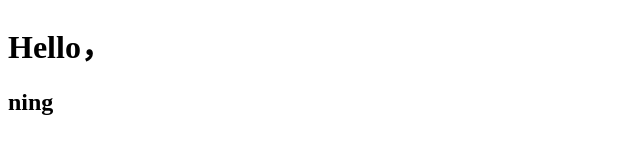
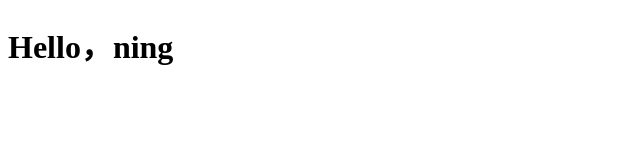
Before and after one commit to ning0523/ning.github.io, a plain HTML site: page index.html in a window 1280 px wide. Shown: the whole page, without its empty margins (0-640 px from the left). Drawn offline with Linux system fonts and the light colour scheme.

Commit message:
Update index.html

```diff
--- a/index.html
+++ b/index.html
@@ -7,8 +7,6 @@
   <title>hello ning</title>
 </head>
 <body>
-  <h1>Hello，</h1>
-
-  <h2>ning</h2>
+  <h1>Hello，ning</h1>
 </body>
 </html>
```
